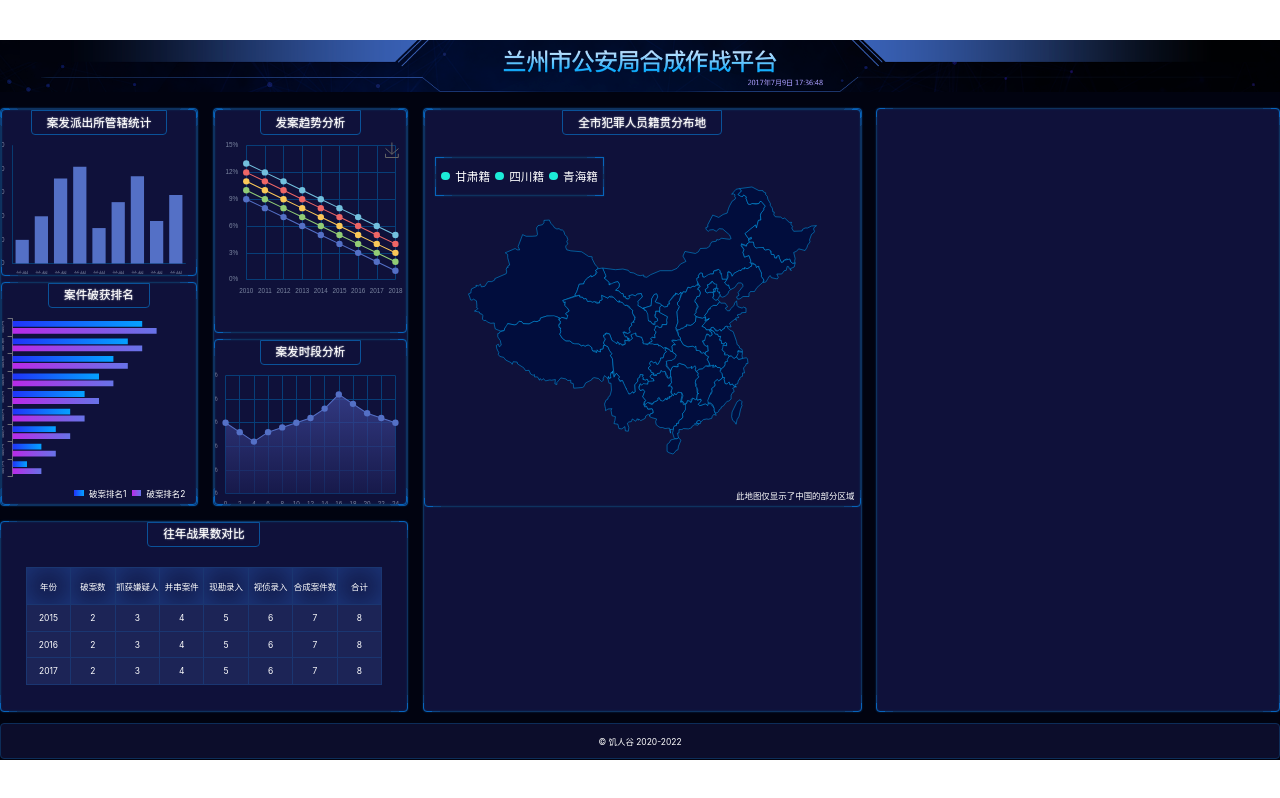
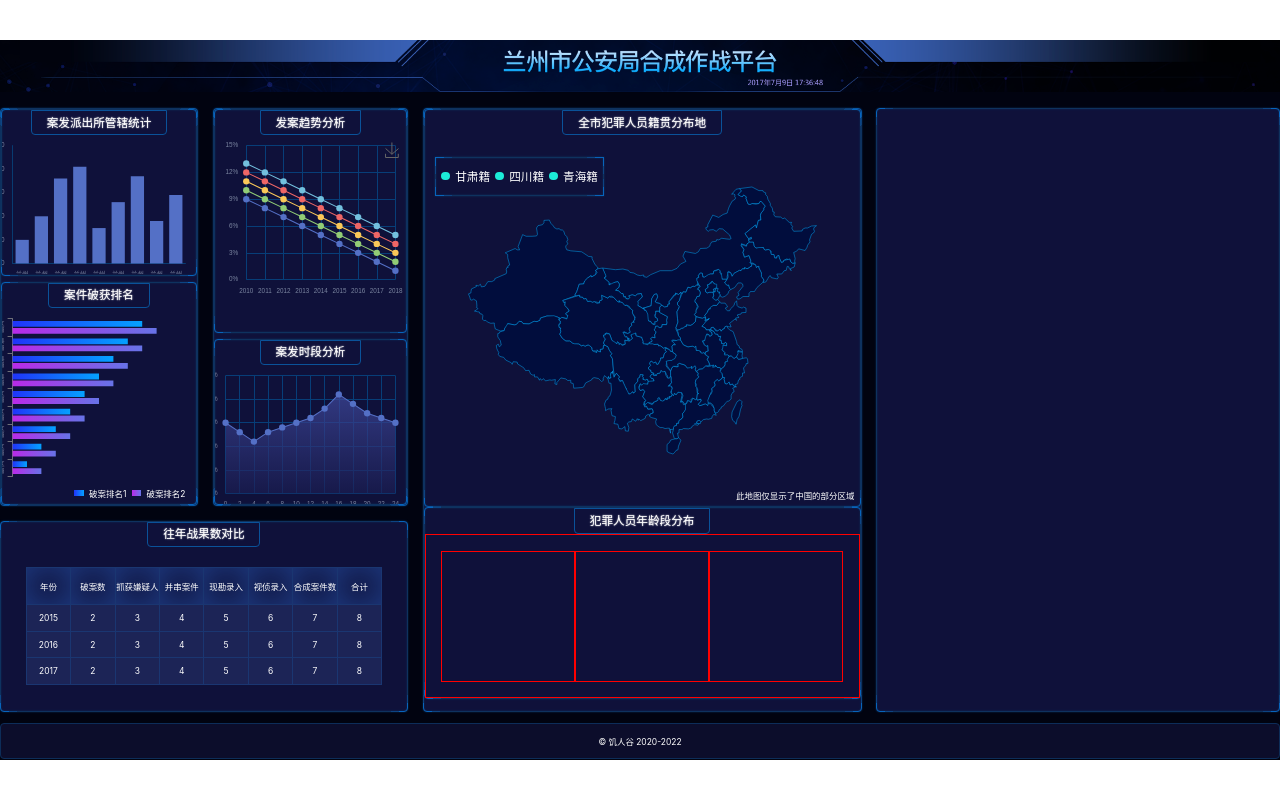
Before and after one commit to ak97z/big-screen, a React (Vite) app: page /#/ in a window 1280 px wide. Built offline with nearby package versions, Linux system fonts and the light colour scheme.

Commit message:
布局 Chart7 Chart8 Chart9

```diff
--- /dev/null
+++ b/src/components/chart-7.tsx
@@ -0,0 +1,17 @@
+import React, {useEffect, useRef} from 'react';
+import * as echarts from 'echarts';
+
+export const Chart7 = () => {
+    const divRef = useRef(null);
+    useEffect(() => {
+        var myChart = echarts.init(divRef.current);
+    }, []);
+
+    return (
+        <div className="年龄段-图1">
+            <div ref={divRef} className="chart">
+
+            </div>
+        </div>
+    );
+};
--- /dev/null
+++ b/src/components/chart-8.tsx
@@ -0,0 +1,17 @@
+import React, {useEffect, useRef} from 'react';
+import * as echarts from 'echarts';
+
+export const Chart8 = () => {
+    const divRef = useRef(null);
+    useEffect(() => {
+        var myChart = echarts.init(divRef.current);
+    }, []);
+
+    return (
+        <div className="年龄段-图2">
+            <div ref={divRef} className="chart">
+
+            </div>
+        </div>
+    );
+};
--- /dev/null
+++ b/src/components/chart-9.tsx
@@ -0,0 +1,17 @@
+import React, {useEffect, useRef} from 'react';
+import * as echarts from 'echarts';
+
+export const Chart9 = () => {
+    const divRef = useRef(null);
+    useEffect(() => {
+        var myChart = echarts.init(divRef.current);
+    }, []);
+
+    return (
+        <div className="年龄段-图3">
+            <div ref={divRef} className="chart">
+
+            </div>
+        </div>
+    );
+};
--- a/src/pages/home.scss
+++ b/src/pages/home.scss
@@ -79,6 +79,10 @@
 
     > .section3 {
       grid-area: box3;
+      display: flex;
+      flex-direction: column;
+      justify-content: space-between;
+
     }
 
     > .section4 {
@@ -89,7 +93,7 @@
       grid-area: box5;
     }
   }
-.管辖统计,.破获排名, .发案趋势, .案发时段,.战果,.籍贯{
+.管辖统计,.破获排名, .发案趋势, .案发时段,.战果,.籍贯,.年龄段{
   height: px(315);
   display: flex;
   flex-direction: column;
@@ -175,4 +179,18 @@
       }
     }
   }
+  .年龄段{
+    display: flex;
+    flex-direction: column;
+    height: px(363);
+    > .charts {
+      display: flex; padding: px(30);
+      width: 100%;flex: 1; border: 1px solid red;
+    }
+    &-图1, &-图2, &-图3 {
+      flex: 1;
+      border: 1px solid red;
+      display: flex; flex-direction: column;
+    }
+  }
 }
--- a/src/pages/home.tsx
+++ b/src/pages/home.tsx
@@ -7,6 +7,9 @@
 import {Chart4} from '../components/chart-4';
 import {Chart5} from '../components/chart-5';
 import {Chart6} from '../components/chart-6';
+import {Chart7} from '../components/chart-7';
+import {Chart8} from '../components/chart-8';
+import {Chart9} from '../components/chart-9';
 
 export const Home = () => {
     const year = new Date().getFullYear();
@@ -27,6 +30,14 @@
                 </section>
                 <section className="section4 bordered">
                     <Chart6/>
+                    <div className="bordered 年龄段">
+                        <h2>犯罪人员年龄段分布</h2>
+                        <div className="charts">
+                            <Chart7/>
+                            <Chart8/>
+                            <Chart9/>
+                        </div>
+                    </div>
                 </section>
                 <section className="section5 bordered"></section>
             </main>
```
Also changed, not shown: src/components/chart.tsx (added, +17 -0 lines).
